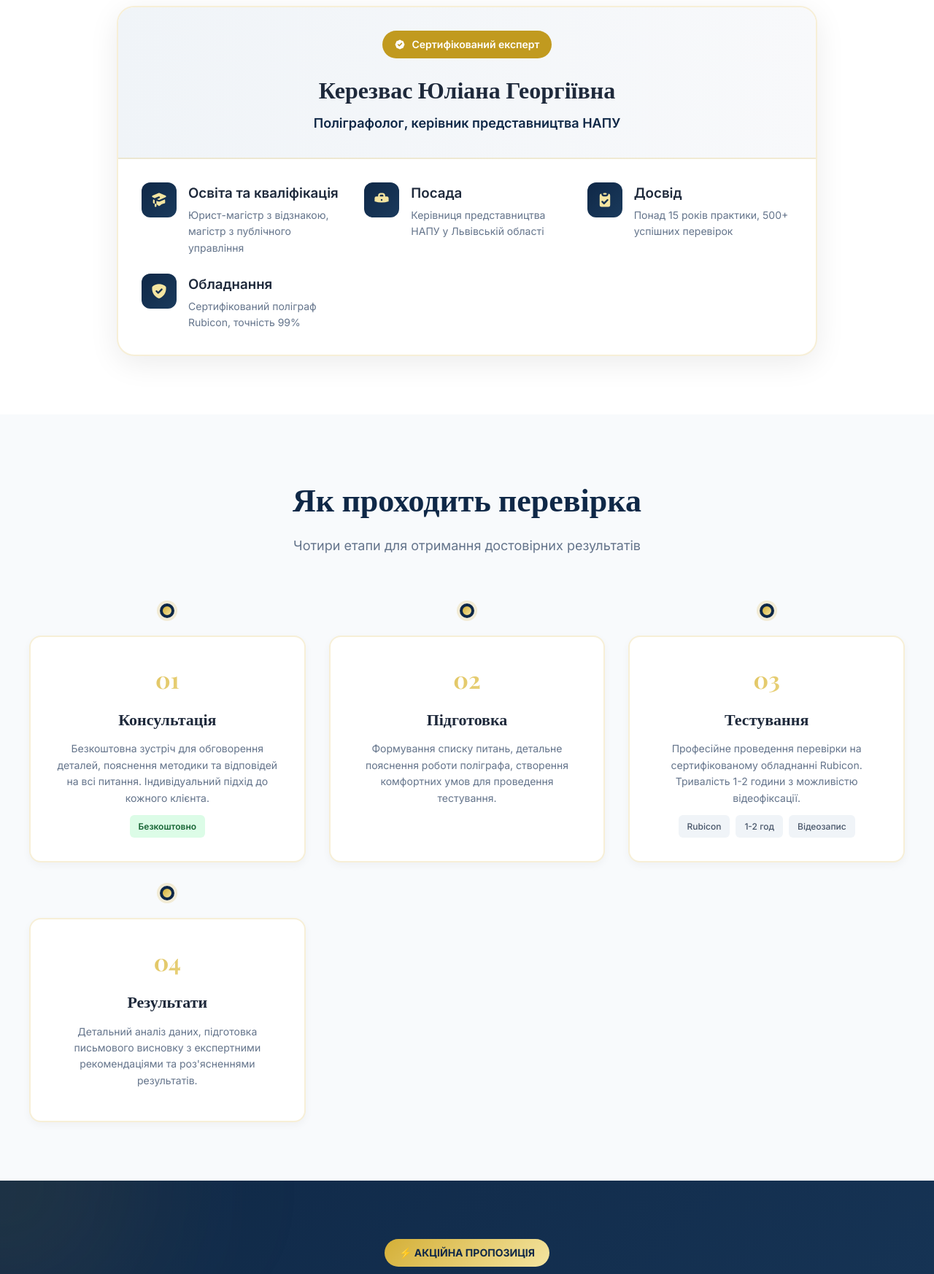
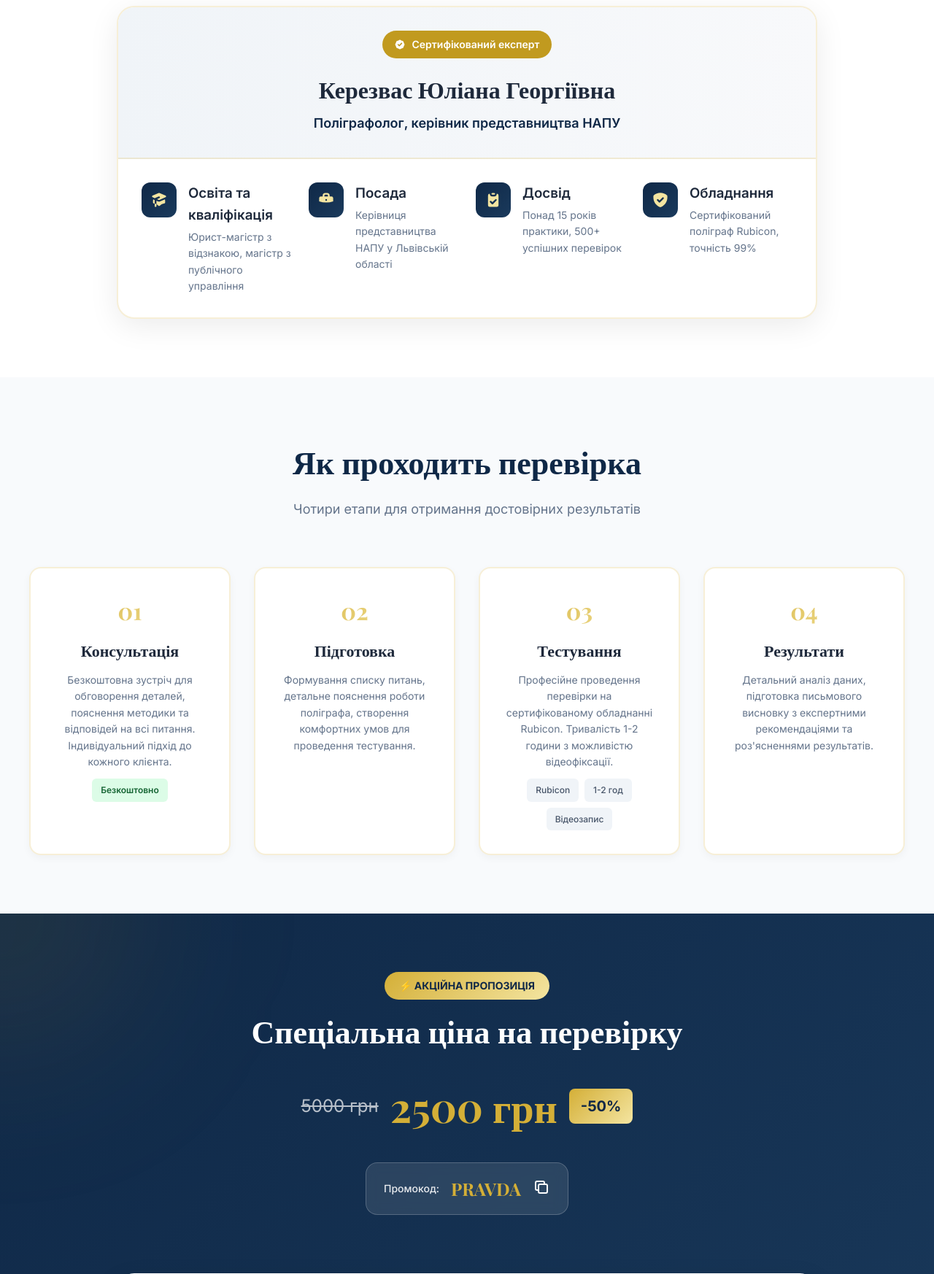
Before and after one commit to BonisOleg/PoligraphNew, a Django app: page /korporatyvni-poslugy/ in a window 1280 px wide. Shown: the part 1288-3034 px from the top of the page at 73% size. Run offline with Django 4.2, Linux system fonts and the light colour scheme.

Commit message:
готові лендінги

```diff
--- a/static/css/corporate-landing.css
+++ b/static/css/corporate-landing.css
@@ -420,7 +420,7 @@ body {
 
 .corporate-about__credentials {
     display: grid;
-    grid-template-columns: repeat(auto-fit, minmax(240px, 1fr));
+    grid-template-columns: repeat(4, 1fr);
     gap: 24px;
 }
 
@@ -492,7 +492,7 @@ body {
 
 .corporate-process__timeline {
     display: grid;
-    grid-template-columns: repeat(auto-fit, minmax(280px, 1fr));
+    grid-template-columns: repeat(4, 1fr);
     gap: 32px;
     position: relative;
 }
@@ -505,14 +505,7 @@ body {
 }
 
 .corporate-process__dot {
-    width: 20px;
-    height: 20px;
-    background: linear-gradient(135deg, #d4af37 0%, #f4e5a1 100%);
-    border: 4px solid #0f2847;
-    border-radius: 50%;
-    box-shadow: 0 0 0 4px rgba(212, 175, 55, 0.2);
-    margin-bottom: 24px;
-    flex-shrink: 0;
+    display: none;
 }
 
 .corporate-process__card {
```
